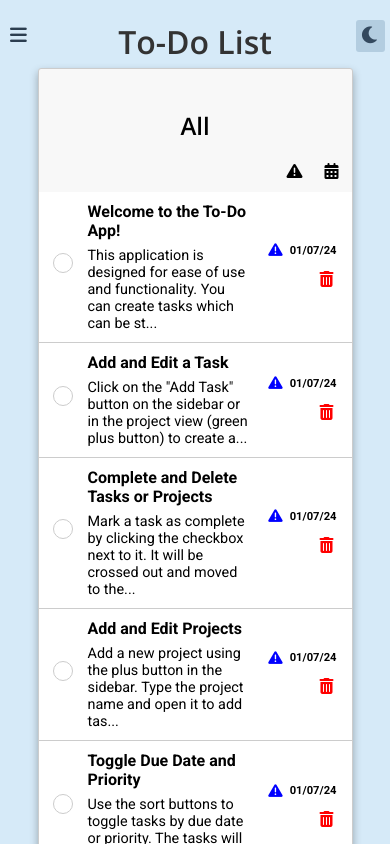
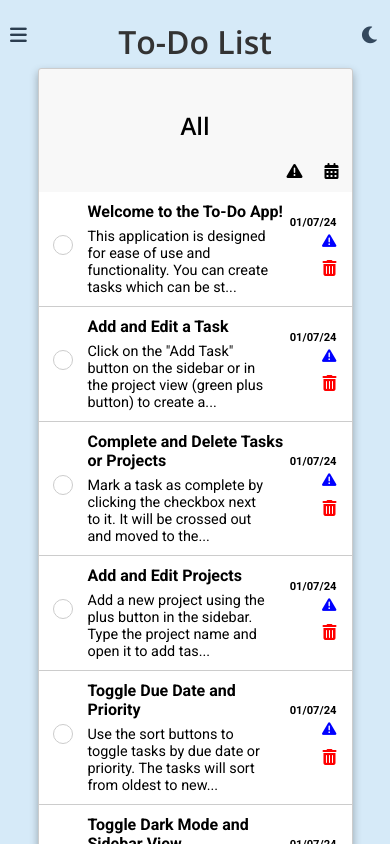
Before and after one commit to Graham4914/TodoApp, a website built with webpack: page src/index.html in a window 390 px wide. Built offline with nearby package versions, Linux system fonts and the light colour scheme.

Commit message:
feat: Further improve CSS for small screens
- Enhanced CSS styling for better display on narrow screens
- Fixed layout and positioning issues for mobile devices
- Improved the appearance of various UI elements on small screens
- Ensured consistent design across different screen sizes

```diff
--- a/src/styles/project.css
+++ b/src/styles/project.css
@@ -254,8 +254,5 @@ form.add-project-form {
         margin-top: 5px;
     }
 
-    .add-task-button, .close-button, .delete-button {
-        padding: 3px;
-        margin: 0 5px;
-    }
+
 }
--- a/src/styles/tasklist.css
+++ b/src/styles/tasklist.css
@@ -165,7 +165,7 @@ span.task-description {
 }
 
 .delete-container {
-    margin-top: 5px; /* Adjust as needed */
+    margin-top: 2px; /* Adjust as needed */
 }
 
  .fas.fa-trash-alt {
@@ -181,12 +181,13 @@ span.task-description {
     flex-direction: column;
     align-items: flex-end;
     gap: 5px;
-    width: 150px;
+    width: 50px;
 
 }
 
 .task-info-container {
     display: flex;
+    flex-direction: column;
     align-items: center;
     gap: 5px; /* Adjust the gap between elements as needed */
     margin-right: 3px;
@@ -237,12 +238,13 @@ input, textarea, select {
     z-index: 1000;
     font-size: 1.2rem; /* Larger icon */
     border-radius: 3px;
-    transition: background-color 0.3s, color 0.3s;
+    background-color: transparent;
 }
 
 .toggle-dark-mode:hover {
-    background-color: #34495e;
-    color: #b3cde0;
+    background-color: #93bedd;
+    transition: background-color 0.3s, color 0.3s;
+
 }
 
 
--- a/src/views/taskView.js
+++ b/src/views/taskView.js
@@ -142,8 +142,9 @@ const createTaskElement = (task) => {
     dueDate.textContent = formatDate(task.dueDate);
     dueDate.classList.add('task-due-date');
 
+
+    taskInfoContainer.appendChild(dueDate);
     taskInfoContainer.appendChild(priority);
-    taskInfoContainer.appendChild(dueDate);
 
     const deleteContainer = document.createElement('div');
     deleteContainer.classList.add('delete-container');
```
Also changed, not shown: src/styles/nav.css (+0 -39 lines), 2 other files.
